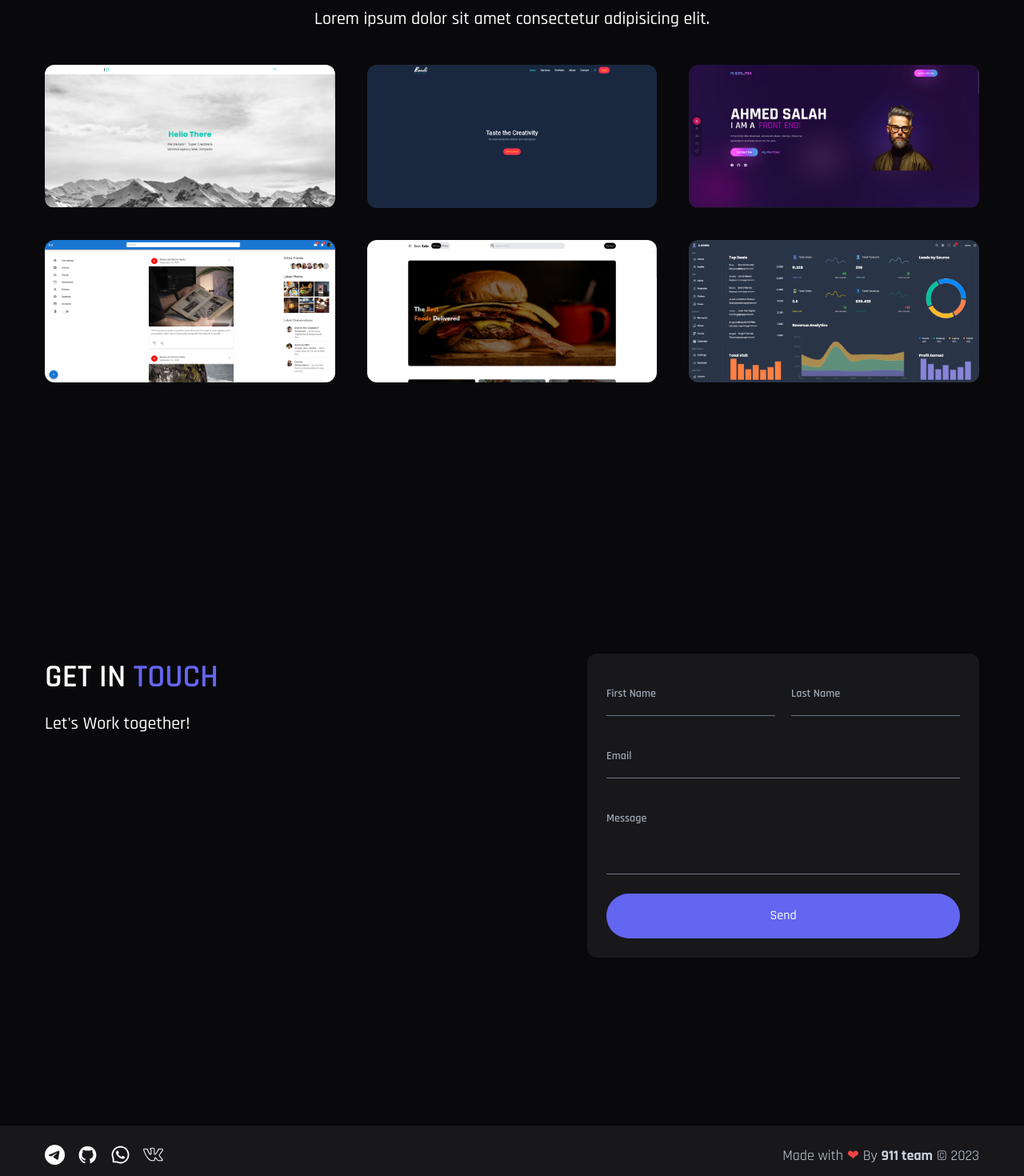
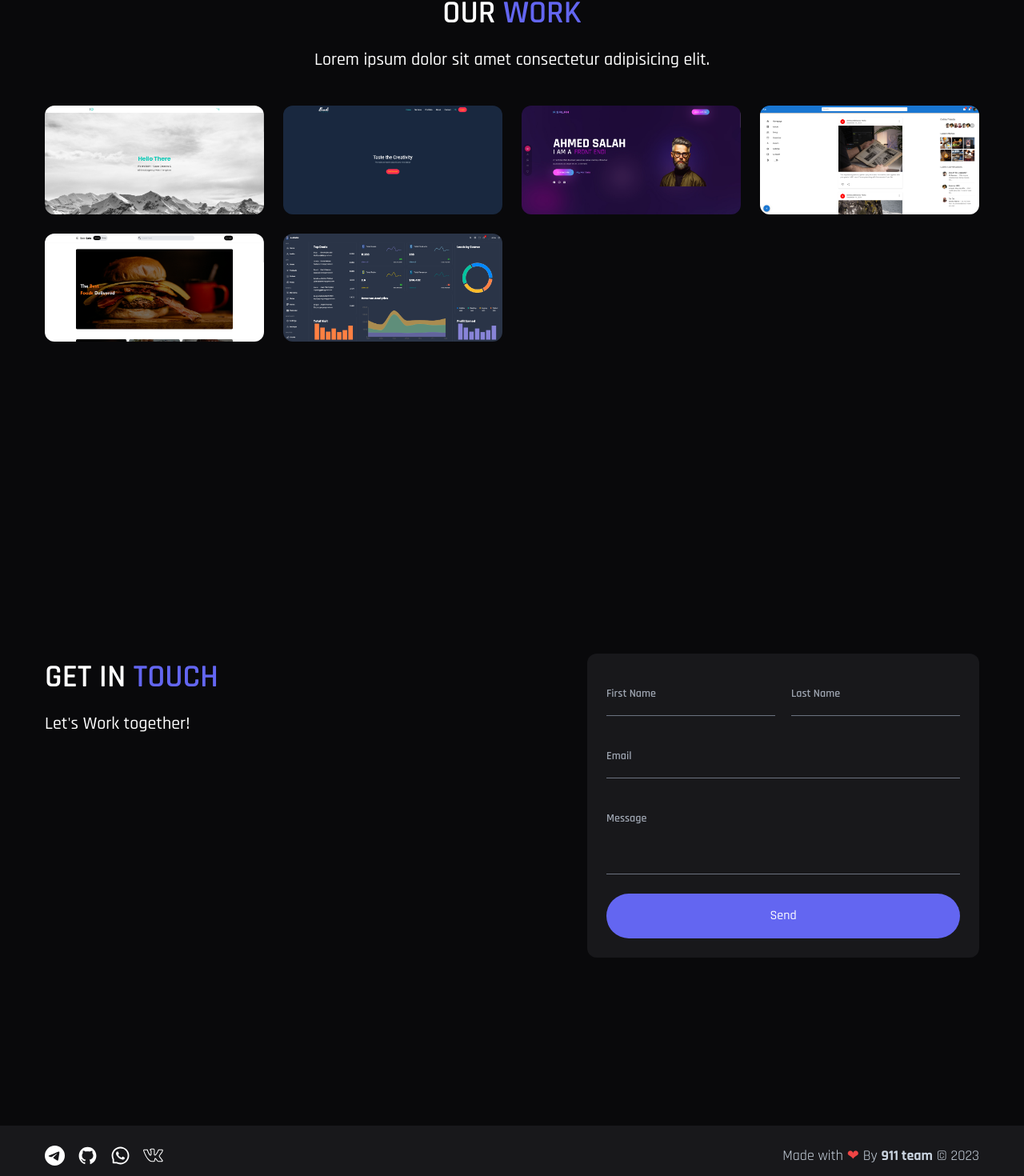
Before and after one commit to 1-Ahmed-Salah/our-company, a React (Vite) app: page / in a window 1280 px wide. Shown: the part 2594-4064 px from the top of the page at 80% size. Built offline with nearby package versions, Linux system fonts and the light colour scheme; a web font is replaced by a local one.

Commit message:
fix some bugs

```diff
--- a/src/components/footer/Footer.jsx
+++ b/src/components/footer/Footer.jsx
@@ -30,8 +30,8 @@ const Footer = () => {
   return (
     <div className="bg-[#18181b] max-w-full py-6">
         <div className="container">
-            <div className="flex flex-col text-center lg:flex-row justify-between text-white">
-                <div className='flex items-start gap-4'>
+            <div className="flex flex-col text-center gap-y-5 lg:flex-row justify-between text-white">
+                <div className='flex items-center justify-center gap-4'>
                 {
                   icons.map(icon => (
                     <a
--- a/src/components/work/Work.jsx
+++ b/src/components/work/Work.jsx
@@ -16,7 +16,7 @@ const Work = () => {
               variants={fadeIn('up', 0.3)}
               initial='hidden'
               whileInView={'show'}
-              viewport={{once: true, amount: 0.7}}
+              viewport={{once: true, amount: 0.3}}
               className='mb-3 text-[22px] md:text-[30px] lg:text-[40px] uppercase font-secondary font-semibold'
             >
               Our <span className='text-primary'>Work</span>
@@ -25,7 +25,7 @@ const Work = () => {
               variants={fadeIn('up', 0.5)}
               initial='hidden'
               whileInView={'show'}
-              viewport={{once: true, amount: 0.7}}
+              viewport={{once: true, amount: 0.5}}
               className='mb-4 text-[17px] md:text-[20px] lg:text-[22px] font-medium font-secondary'
             >
               Lorem ipsum dolor sit amet consectetur adipisicing elit.
@@ -34,17 +34,17 @@ const Work = () => {
 
           {/* work */}
           <motion.div
-            variants={fadeIn('up', 0.8)}
+            variants={fadeIn('up', 0.5)}
             initial='hidden'
             whileInView={'show'}
             viewport={{once: true, amount: 0.7}}
-            className='grid grid-cols-1 md:grid-cols-2 lg:grid-cols-3 gap-10 '
+            className='grid grid-cols-1 gap-y-6 lg:gap-x-6 lg:grid-cols-3 xl:grid-cols-4 max-w-full  '
           >
             {
               works.map(work => (
                 <div
                   key={work.id}
-                  className='bg-[#18181b] rounded-xl overflow-hidden relative group '
+                  className='bg-[#18181b] rounded-xl overflow-hidden relative group w-full '
                 >
 
 
```
